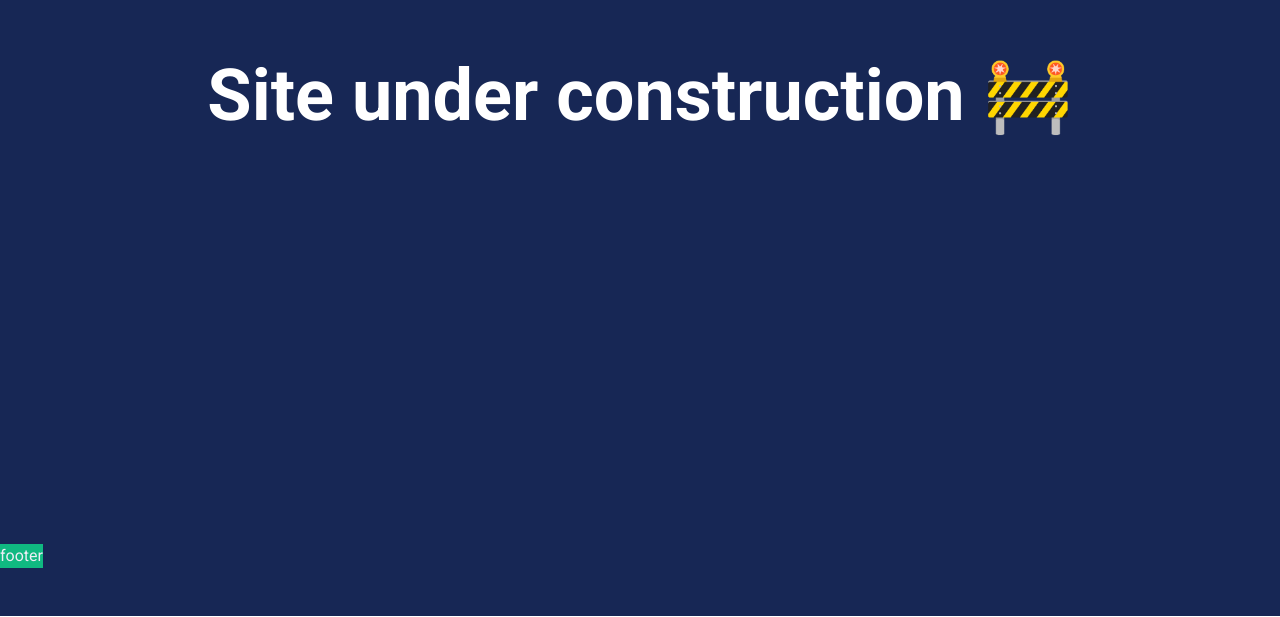
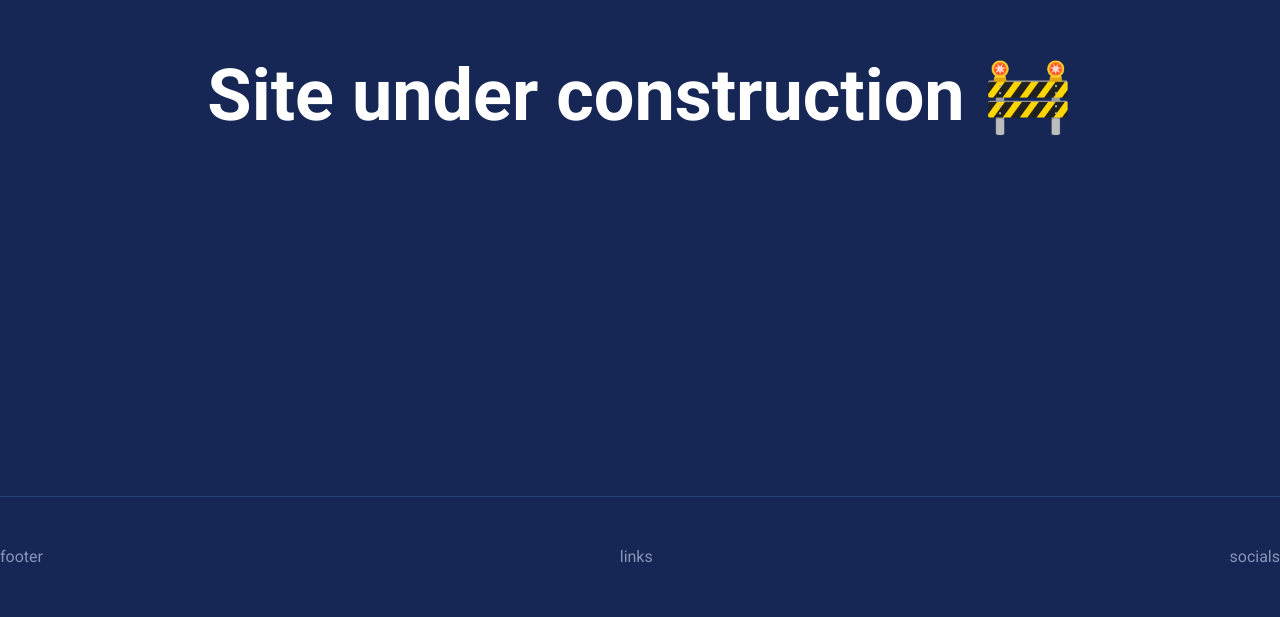
Before and after one commit to bardenHa/saas-analytics-website, a Next.js app: page / in a window 1280 px wide. Shown: the part 442-1059 px from the top of the page. Built offline with nearby package versions, Linux system fonts and the light colour scheme.

Commit message:
style: added border color

```diff
--- a/app/components/layouts/Default/Default.tsx
+++ b/app/components/layouts/Default/Default.tsx
@@ -7,7 +7,7 @@ type Props = {
 
 const Default = ({ children }: Props) => (
   <main className="bg-base-color">
-    <div className="container mx-auto">
+    <div className="container pb-6 mx-auto md:pb-12">
       <NavBar />
       {children}
       <Footer />
--- a/app/components/modules/Footer/Footer.tsx
+++ b/app/components/modules/Footer/Footer.tsx
@@ -1,7 +1,12 @@
 const Footer = () => {
   return (
-    <footer className="bottom-0 flex items-center w-full px-4 py-6 text-base md:py-12 text-chart md:px-0">
-      <div className="bg-green-500">footer</div>
+    <footer className="bottom-0 px-4 text-base md:px-0 text-secondary-text">
+      <div className="border-t border-divider-color"></div>
+      <div className="flex items-center justify-between w-full mt-6 md:mt-12">
+        <div className="">footer</div>
+        <div>links</div>
+        <div>socials</div>
+      </div>
     </footer>
   );
 };
--- a/tailwind.config.js
+++ b/tailwind.config.js
@@ -33,6 +33,7 @@ module.exports = {
         outline: '#465B95',
         'base-hover': '#31416F',
         'primary-hover': '#D61169',
+        'divider-color': '#2A407C',
       },
     },
   },
```
